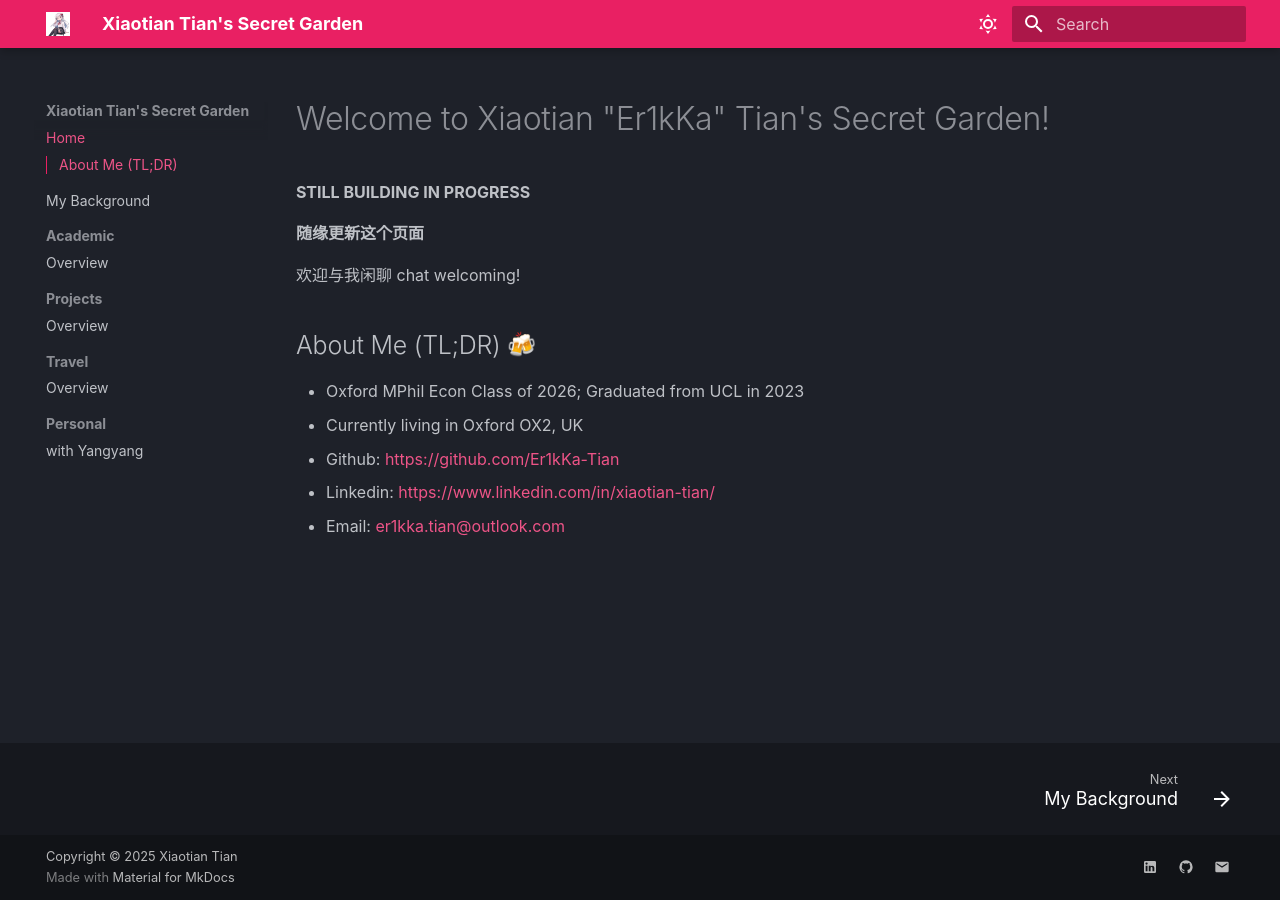
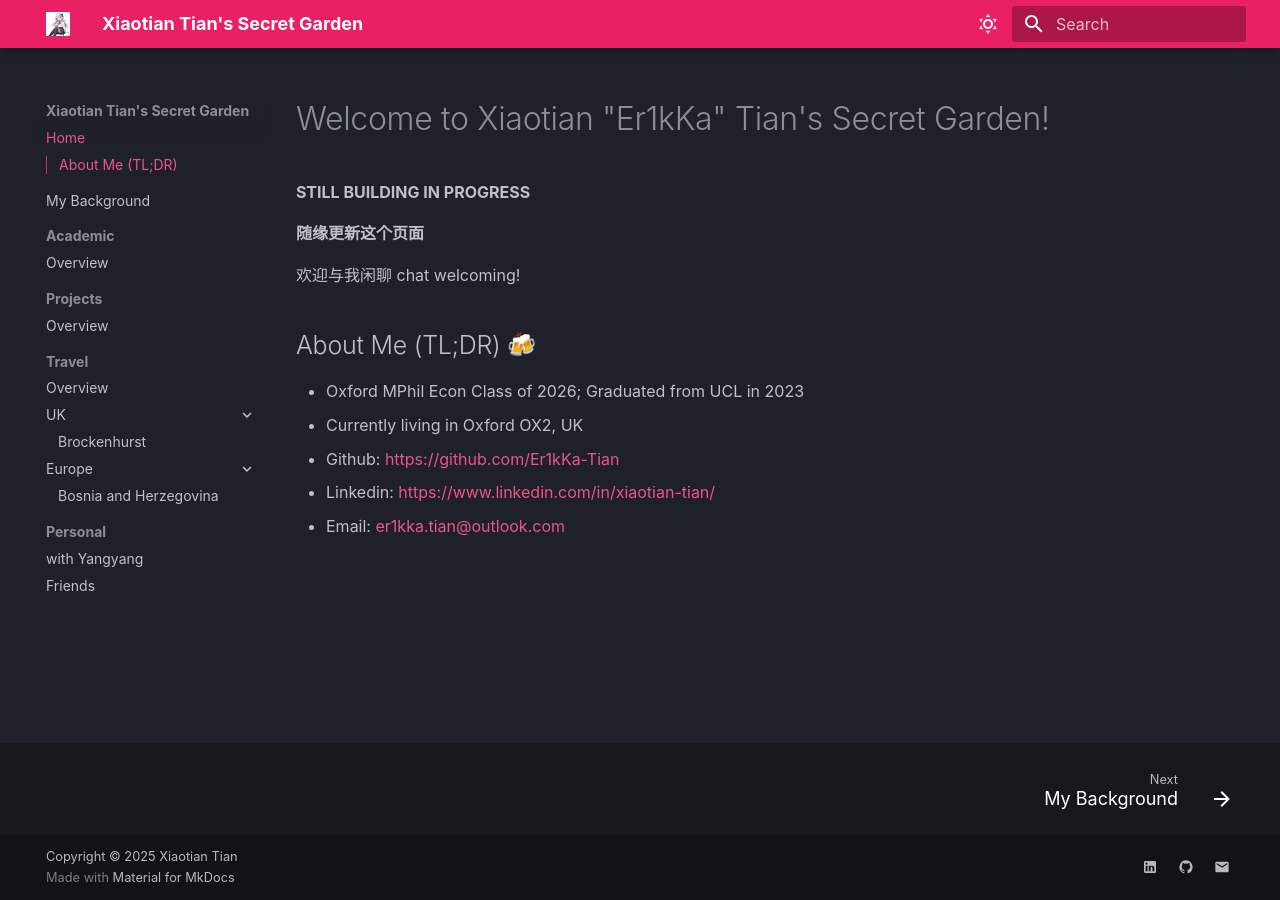
Before and after one commit to Er1kKa-Tian/Er1kKa-Tian.github.io, an MkDocs documentation site: the page built from docs/index.md, in a window 1280 px wide. Built offline with MkDocs 1.6.1 and Material for MkDocs 9.7.7, drawn with Linux system fonts in a browser that asks for light colours; emoji names are drawn with the system emoji font; some web fonts are replaced.

Commit message:
Expand structure by adding friends and travel pages

```diff
--- a/mkdocs.yml
+++ b/mkdocs.yml
@@ -48,7 +48,6 @@ markdown_extensions:
       alternate_style: true
   - admonition
   - pymdownx.details
-  - attr_list
   - md_in_html
   - pymdownx.blocks.caption
 
@@ -70,7 +69,12 @@ nav:
       - Overview: projects/project_index.md
   - Travel:
       - Overview: travel/travel_index.md
+      - UK:
+        - Brockenhurst: travel/uk/brockenhurst.md
+      - Europe:
+        - Bosnia and Herzegovina: travel/europe/bosnia_and_herzegovina.md
   - Personal:
-    - with Yangyang: yangyang/yangyang_index.md
+    - with Yangyang: personal/yangyang/yangyang_index.md
+    - Friends: personal/friends.md
 
 copyright: Copyright &copy; 2025 Xiaotian Tian
```
Also changed, not shown: docs/personal/friends.md (added), docs/personal/yangyang/yangyang_index.md (renamed from docs/yangyang/yangyang_index.md), docs/travel/europe/bosnia_and_herzegovina.md (added), docs/travel/uk/brockenhurst.md (added).
